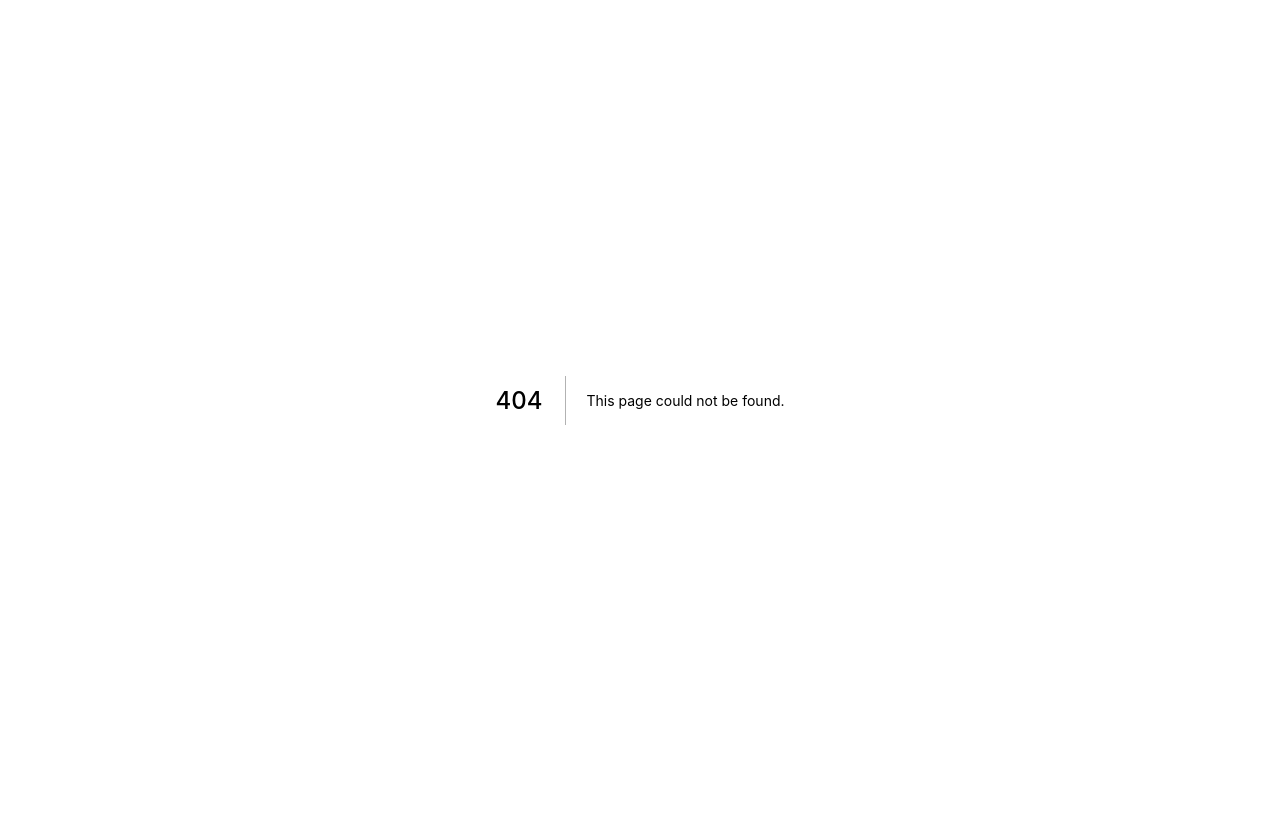
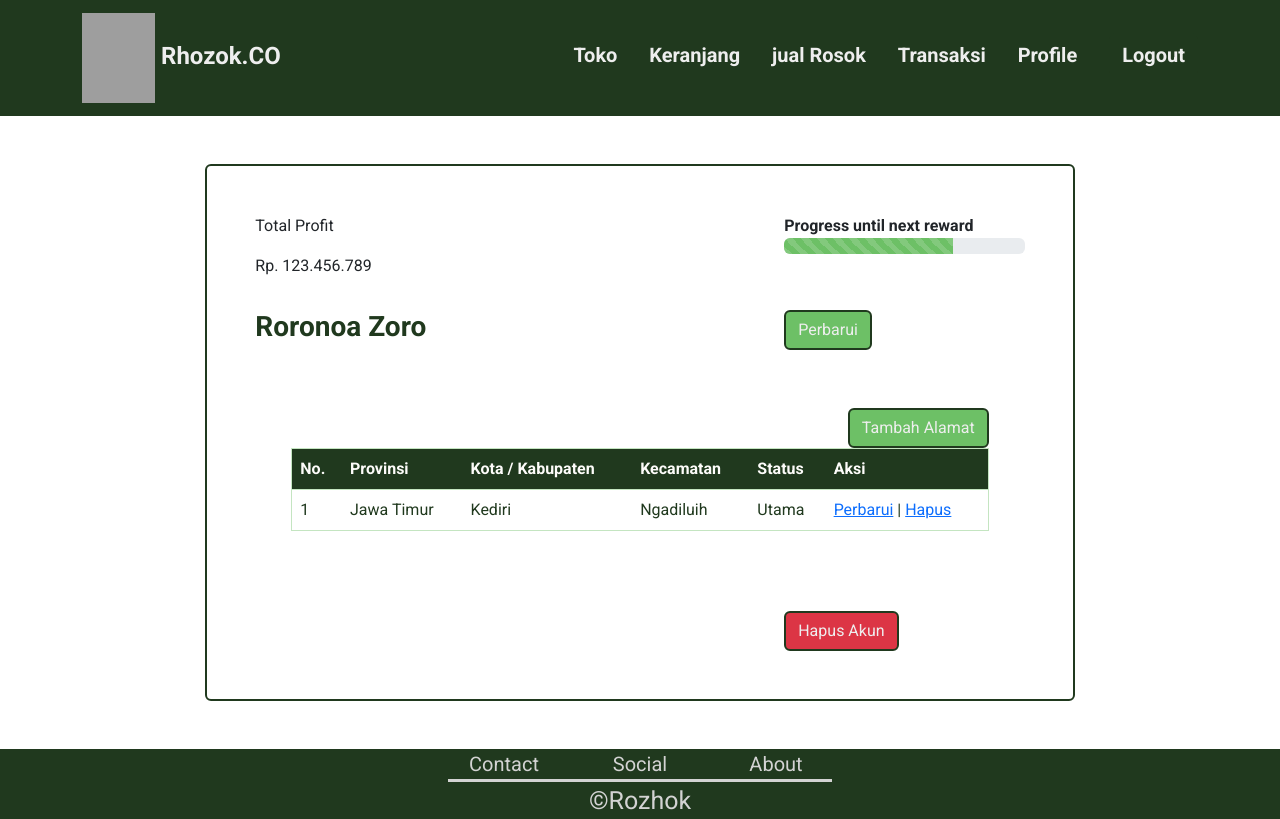
Before and after one commit to arch-havis/Rozhok-FE, a Next.js app: page /client-page/profile in a window 1280 px wide. Before the commit this address had no page. Built offline with nearby package versions, Linux system fonts and the light colour scheme; grey boxes are pictures that could not be loaded.

Commit message:
slicing client profile

```diff
--- /dev/null
+++ b/pages/client-page/profile/index.jsx
@@ -0,0 +1,130 @@
+import React, { useState } from "react";
+import { Row, Col, Button, Table } from "react-bootstrap";
+import Footer from "../../../components/Footer";
+import HeaderClient from "../../../components/HeaderClient";
+import AddModal from "../../../components/client-page/AddClientData";
+
+const Index = () => {
+  const [show, setShow] = useState(false);
+
+  const handleClose = () => setShow(false);
+  const handleShow = () => setShow(true);
+  const [type, setType] = useState()
+
+  const handleEditName = () => {
+    setType("nama")
+    handleShow();
+  };
+
+  const handleAddress = () => {
+    setType("alamat")
+    handleShow()
+  }
+
+  return (
+    <div>
+      <HeaderClient />
+      <Row>
+        <Col md={2}></Col>
+        <Col
+          md={8}
+          className="p-5 mt-5 mb-5 border border-2 border-alpukat rounded-2"
+        >
+          <Row>
+            <Col>
+              <p>Total Profit</p>
+              <p>Rp. 123.456.789</p>
+            </Col>
+            <Col></Col>
+            <Col className="text-start">
+              <b>Progress until next reward</b>
+              <div class="progress">
+                <div
+                  class="progress-bar progress-bar-striped bg-lime"
+                  role="progressbar"
+                  style={{ width: "70%" }}
+                  aria-valuenow="10"
+                  aria-valuemin="0"
+                  aria-valuemax="100"
+                ></div>
+              </div>
+            </Col>
+          </Row>
+          <Row className=" mt-3">
+            <Col>
+              <h3 className="text-alpukat">
+                <p>
+                  <b>Roronoa Zoro</b>
+                </p>
+              </h3>
+            </Col>
+            <Col></Col>
+            <Col>
+              <Button
+                variant="lime text-putih border border-alpukat"
+                onClick={(e) => handleEditName(e)}
+              >
+                Perbarui
+              </Button>
+            </Col>
+          </Row>
+          <Row className="p-5">
+            <Row className="p-0 m-0">
+              <Col></Col>
+              <Col></Col>
+              <Col className="text-end p-0">
+                <Button
+                  variant="lime text-putih border border-alpukat"
+                  onClick={() => handleAddress()}
+                >
+                  Tambah Alamat
+                </Button>
+              </Col>
+            </Row>
+            <Table className="border border-tea border-1">
+              <thead className="bg-alpukat text-putihan">
+                <tr>
+                  <th>No.</th>
+                  <th>Provinsi</th>
+                  <th>Kota / Kabupaten</th>
+                  <th>Kecamatan</th>
+                  <th>Status</th>
+                  <th>Aksi</th>
+                </tr>
+              </thead>
+              <tbody>
+                <tr className="text-alpukat">
+                  <td>1</td>
+                  <td>Jawa Timur</td>
+                  <td>Kediri</td>
+                  <td>Ngadiluih</td>
+                  <td>Utama</td>
+                  <td>
+                    <a href="" onClick={() => handleEdit()}>
+                      Perbarui
+                    </a>{" "}
+                    | <a href="">Hapus</a>
+                  </td>
+                </tr>
+              </tbody>
+            </Table>
+          </Row>
+          <Row>
+            <Col></Col>
+            <Col></Col>
+            <Col>
+              <Button variant="danger text-putih border border-alpukat mt-3">
+                Hapus Akun
+              </Button>
+            </Col>
+          </Row>
+        </Col>
+        <Col md={2}></Col>
+      </Row>
+      <Footer />
+      <AddModal show={show} handleClose={handleClose} type={type} />
+    </div>
+  );
+};
+
+export default Index;
```
